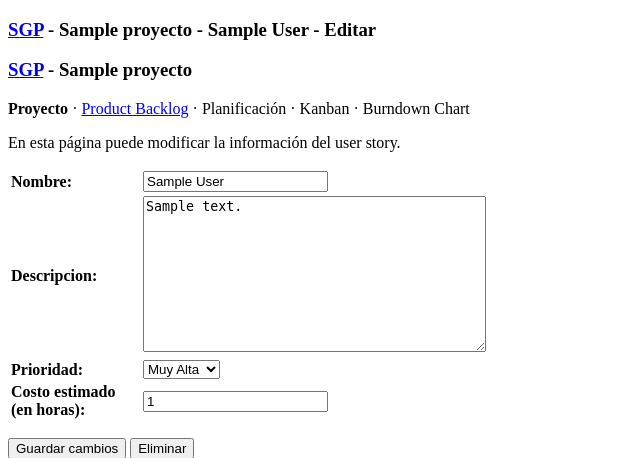
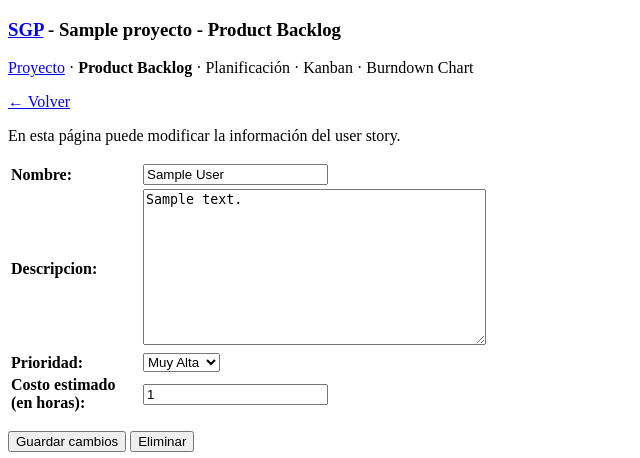
Before and after one commit to santi-acv/sgp-is2, a Django app: a page that uses sgp/templates/sgp/proyecto-menu.html in a window 1280 px wide. Shown: the top 458 px of the page, without its empty margins (0-640 px from the left). Run offline with Django 3.2, Linux system fonts and the light colour scheme; a user stored in the database is signed in; tables that the repository leaves empty hold one stand-in row (values such as "Sample post"); data that the repository does not hold is empty.

Commit message:
modifica navegación del product backlog

```diff
--- a/sgp/templates/sgp/proyecto-menu.html
+++ b/sgp/templates/sgp/proyecto-menu.html
@@ -1,6 +1,6 @@
 {% load guardian_tags %}
 {% get_obj_perms request.user for proyecto as "proyecto_perms" %}
-<h3><a href="{% url 'sgp:index' %}">SGP</a> - {{ proyecto.nombre }}</h3>
+<h3><a href="{% url 'sgp:index' %}">SGP</a> - {{ proyecto.nombre }} {% if pos %} - {{ pos }}{% endif %}</h3>
 <p>
     {% if not pos %}
         <strong>Proyecto</strong>
--- a/sgp/templates/sgp/user-story-editar.html
+++ b/sgp/templates/sgp/user-story-editar.html
@@ -8,10 +8,12 @@
     </style>
 </head>
 <body>
-<h3><a href="{% url 'sgp:index' %}">SGP</a> - {{ proyecto.nombre }} - {{ user_story.nombre }} - Editar</h3>
-{% include 'sgp/proyecto-menu.html' %}
+{% include 'sgp/proyecto-menu.html' with pos="Product Backlog" %}
 {% load guardian_tags %}
 {% get_obj_perms request.user for proyecto as "proyecto_perms" %}
+
+<p><a href="{% url 'sgp:mostrar_user_story' proyecto_id=proyecto.id us_numero=user_story.numero %}">&#8592; Volver</a></p>
+
 <p>En esta página puede modificar la información del user story.</p>
 <form method=POST>
     {% csrf_token %}
```
Also changed, not shown: sgp/templates/sgp/user-story.html (+4 -4 lines).
